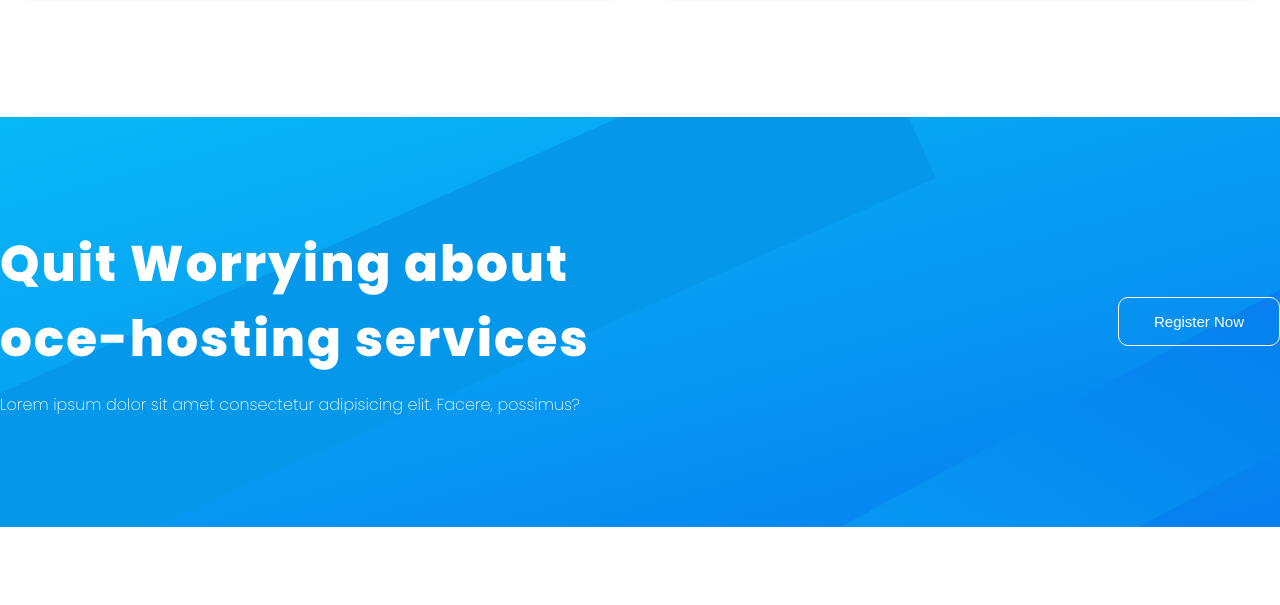
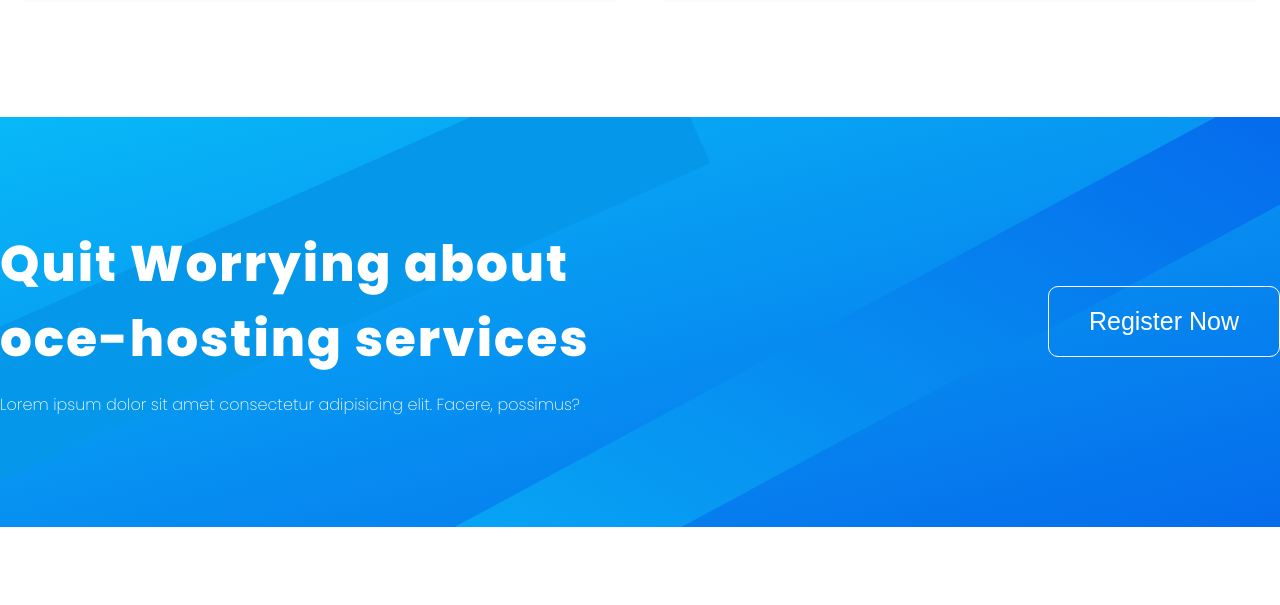
Before and after one commit to kodandareddy/Js-full-stack, a plain HTML site: page Html&css/project-11/index.html in a window 1280 px wide. Shown: the part 5822-6427 px from the top of the page. Drawn offline with Linux system fonts and the light colour scheme.

Commit message:
minute change in project 11

```diff
--- a/Html&css/project-11/style.css
+++ b/Html&css/project-11/style.css
@@ -338,7 +338,9 @@ max-width: 600px;
 }
 .oce-hosting{
     background-image: url('./images/footer-bg.svg');
+    background-repeat: no-repeat;
     color: #fff;
+    background-size: cover;
 }
 
 .oce-hosting button{
@@ -367,6 +369,10 @@ font-weight: 100;
 .oce-hosting .right{
     justify-content: flex-end;
     display: flex
+}
+.oce-hosting button{
+    padding: 20px 40px;
+    font-size: 25px;
 }
 
 
```
